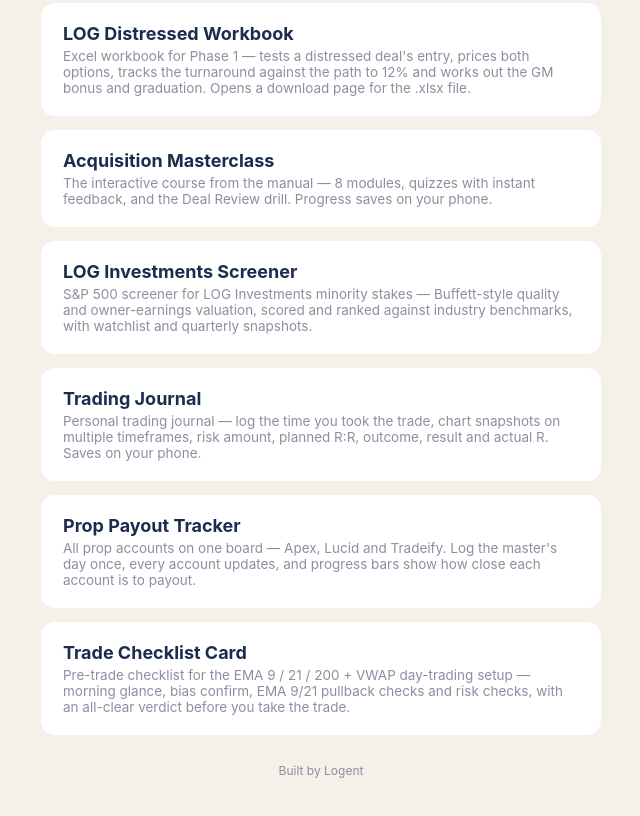
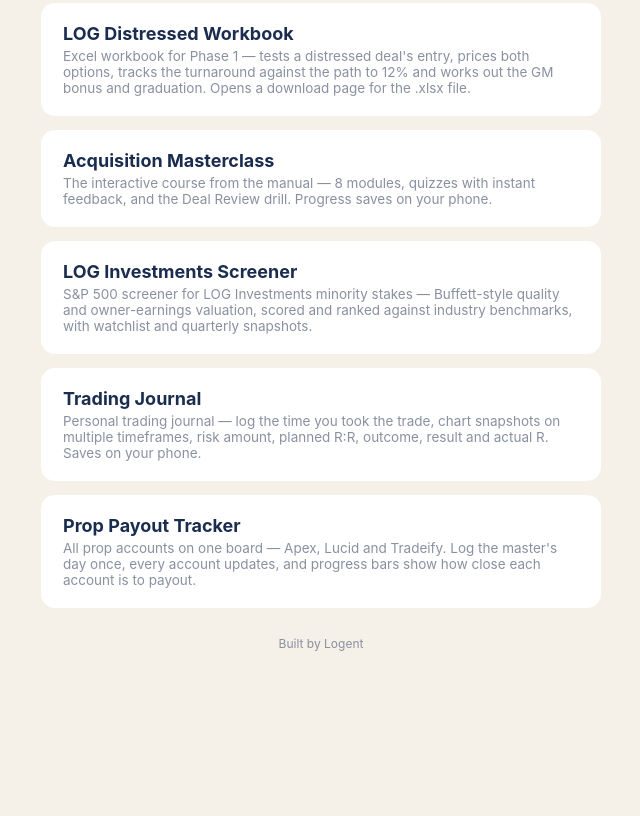
Before and after one commit to glaniyan250-cloud/my-apps, a plain HTML site: page index.html in a window 1280 px wide. Shown: the part 1018-1834 px from the top of the page, without its empty margins (319-959 px from the left). After the commit the page ends 1717 px from the top, so only its background shows below. Drawn offline with Linux system fonts and the light colour scheme.

Commit message:
Remove Trade Checklist Card from hub

```diff
--- a/index.html
+++ b/index.html
@@ -91,11 +91,6 @@
     <p class="desc">All prop accounts on one board — Apex, Lucid and Tradeify. Log the master's day once, every account updates, and progress bars show how close each account is to payout.</p>
   </a>
 
-  <a class="card" href="trade-checklist-card/">
-    <p class="name">Trade Checklist Card</p>
-    <p class="desc">Pre-trade checklist for the EMA 9 / 21 / 200 + VWAP day-trading setup — morning glance, bias confirm, EMA 9/21 pullback checks and risk checks, with an all-clear verdict before you take the trade.</p>
-  </a>
-
   <div class="foot">Built by Logent</div>
 </div>
 </body>
```
